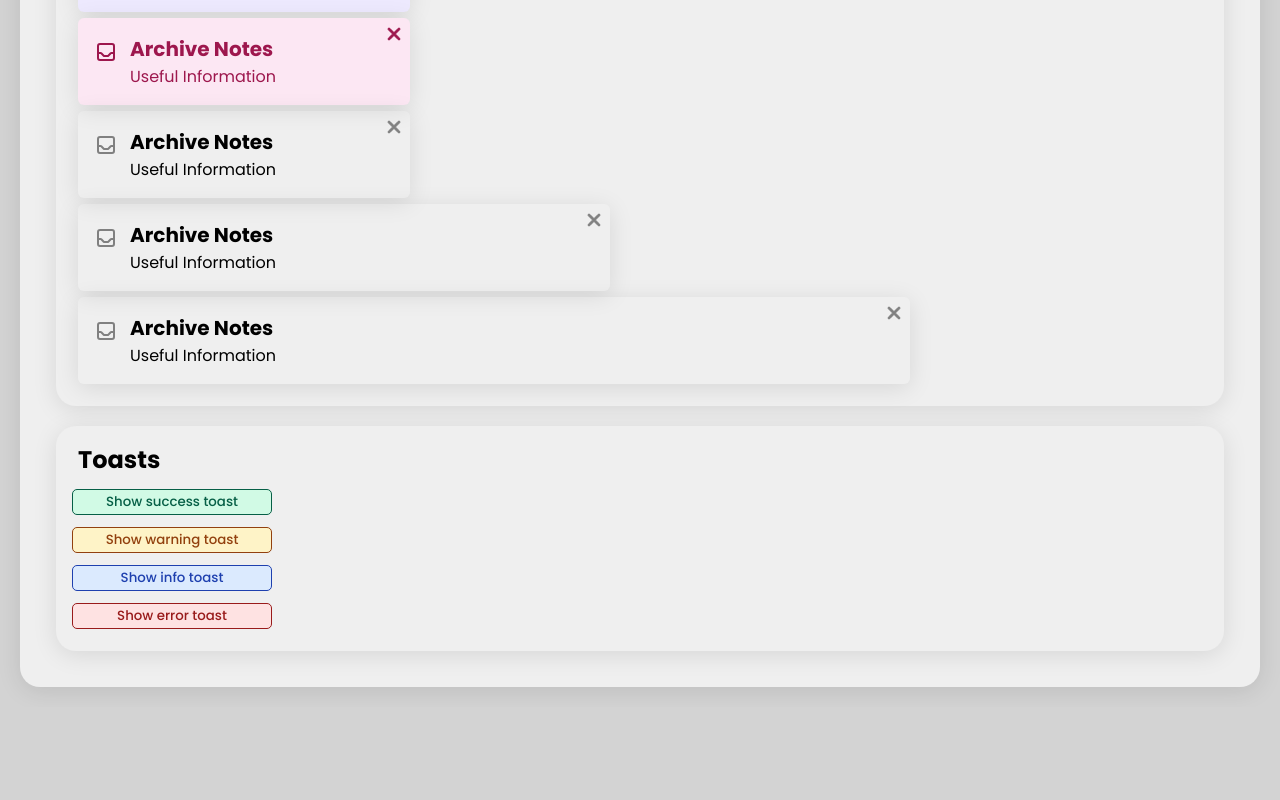
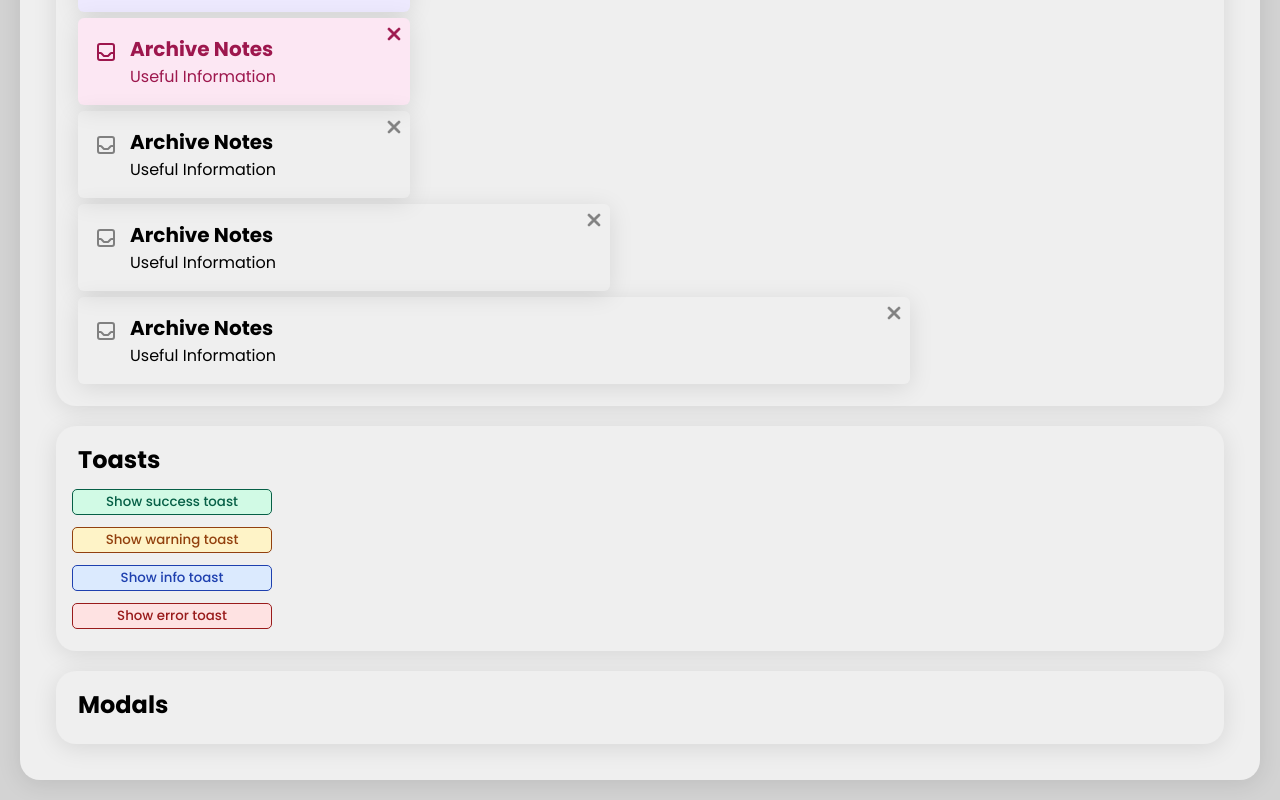
Before and after one commit to RyanErkal/CustomComponents, a React (Create React App) app: page / in a window 1280 px wide. Shown: the part 3986-4786 px from the top of the page. Before the commit the page ends 4693 px from the top, so only its background shows below. Built offline with nearby package versions, Linux system fonts and the light colour scheme.

Commit message:
modal section

```diff
--- a/package.json
+++ b/package.json
@@ -6,6 +6,7 @@
     "@testing-library/jest-dom": "^5.17.0",
     "@testing-library/react": "^13.4.0",
     "@testing-library/user-event": "^13.5.0",
+    "framer-motion": "^10.16.1",
     "react": "^18.2.0",
     "react-dom": "^18.2.0",
     "react-scripts": "5.0.1",
--- a/src/App.js
+++ b/src/App.js
@@ -106,6 +106,9 @@ function App() {
 						Error 420
 					</Toast>
 				</Section>
+
+				{/* Modal */}
+				<Section title="Modals"></Section>
 			</Section>
 		</div>
 	);
```
Also changed, not shown: 1 other file (tests, documents, lock files or other folders).
